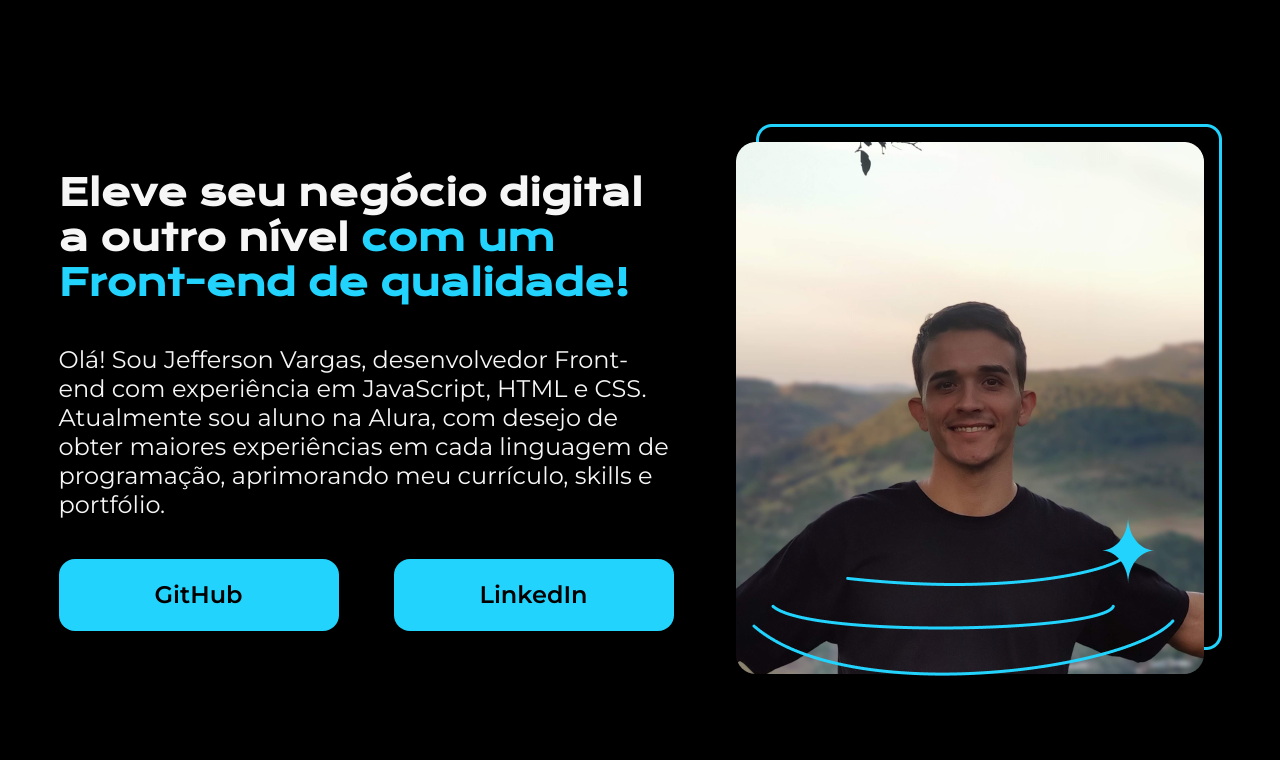
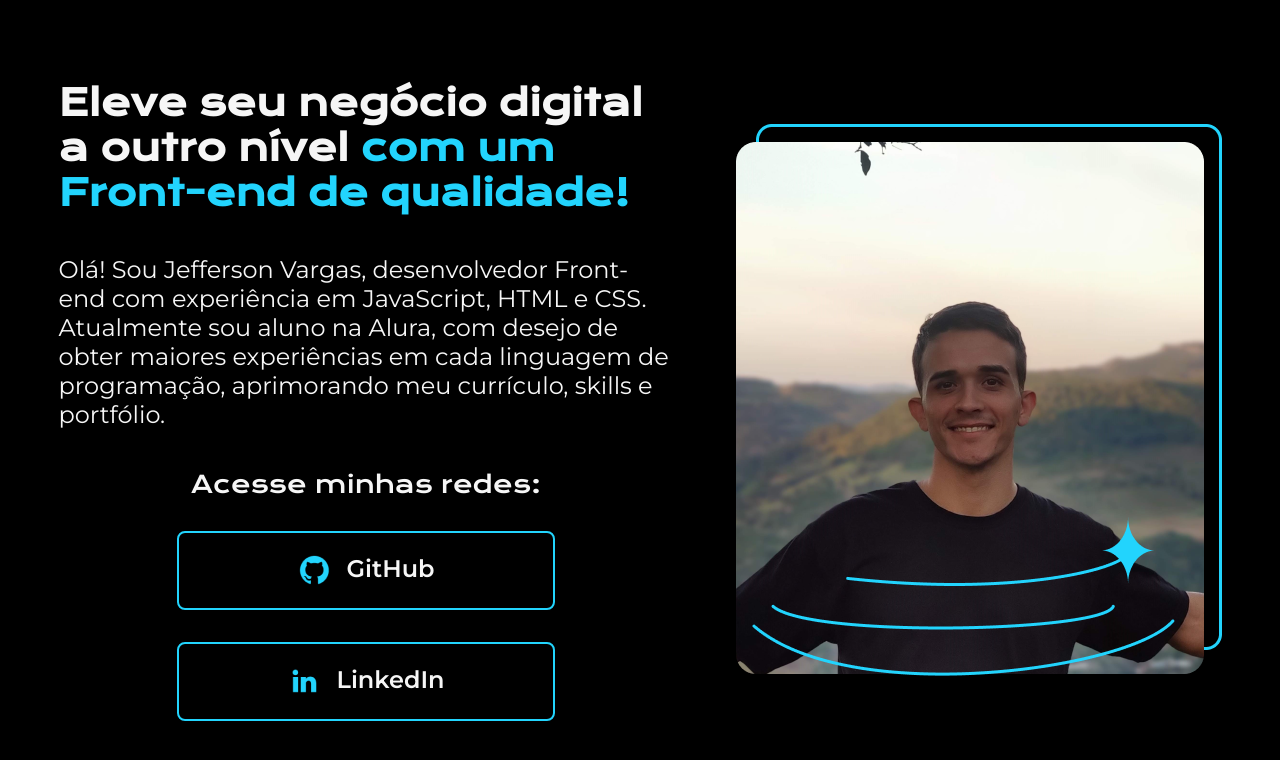
Before and after one commit to ojeffivargas/ojeffivargas.github.io, a plain HTML site: page index.html in a window 1280 px wide. Drawn offline with nearby package versions, Linux system fonts and the light colour scheme.

Commit message:
personalizando botoes

```diff
--- a/index.html
+++ b/index.html
@@ -17,13 +17,20 @@
             </strong></h1>
             <p class="apresentacao__conteudo__texto">Olá! Sou Jefferson Vargas, desenvolvedor Front-end com experiência em JavaScript, HTML e CSS. Atualmente sou aluno na Alura, com desejo de obter maiores experiências em cada linguagem de programação, aprimorando meu currículo, skills e portfólio.</p>
             <div class="apresentacao__links">
-                <a class="apresentacao__links__link" href="https://github.com/ojeffivargas">GitHub</a>
-                <a class="apresentacao__links__link" href="https://www.linkedin.com/in/jeffivargas/">LinkedIn</a>
+                <h2 class="apresentacao__links__subtitulo">Acesse minhas redes:</h2>
+                <a class="apresentacao__links__link" href="https://github.com/ojeffivargas">
+                    <img src="./assets/github.png">
+                    GitHub
+                </a>
+                <a class="apresentacao__links__link" href="https://www.linkedin.com/in/jeffivargas/">
+                    <img src="./assets/linkedin.png">
+                    LinkedIn
+                </a>
             </div>
         </section>
-        <img src="IMG_2.jpg" alt="Jefferson sorrindo com montanhas ao fundo.">
+        <img src="./assets/IMG_2.jpg" Jefferson sorrindo com montanhas ao fundo.">
     </main>
     <footer></footer>
 </body>
-
+<!-- comentários -->
 </html>
--- a/style.css
+++ b/style.css
@@ -44,18 +44,40 @@ body{
 
 .apresentacao__links {
     display: flex;
+    flex-direction: column;
     justify-content: space-between;
+    align-items: center;
+    gap: 32px;
+}
+
+.apresentacao__links__subtitulo{
+    font-family: 'Krona one', sans-serif;
+    font-weight: 400;
+    font-size: 24px;
 }
 
 .apresentacao__links__link{
-    background-color: #22D4FD;
-    width: 280px;
+    display: flex;
+    justify-content: center;
+    gap: 16px;
+    background-color: #000000;
+    border: 2px solid #22D4FD;
+    width: 378px;
     text-align: center;
-    border-radius: 16px;
+    border-radius: 8px;
     font-size: 24px;
     font-weight: 600;
     padding: 21.5px 0;
     text-decoration: none;
+    color: #f6f6f6;
+    font-family: 'Montserrat', sans-serif;
+    transition: 1s;
+    cursor: pointer;
+}
+
+.apresentacao__links__link:hover{ /* efeito transicao */
+    background-color: #22D4FD;
+    border: 2px solid #22D4FD;
     color: #000000;
-    font-family: 'Montserrat', sans-serif;
+    transition: 1s;
 }
```
Also changed, not shown: assets/IMG_2.jpg (renamed from IMG_2.jpg), assets/github.png (added), assets/linkedin.png (added).
